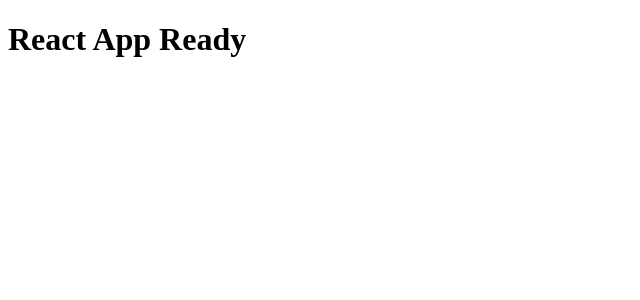
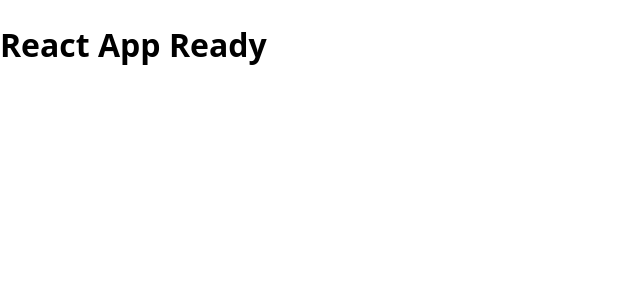
Before and after one commit to BharathAmpo/react-vite-environment, a React (Vite) app: page / in a window 1280 px wide. Shown: the top 300 px of the page, without its empty margins (0-640 px from the left). Built offline with nearby package versions, Linux system fonts and the light colour scheme.

Commit message:
feat: add global styles and wire them at app entry

```diff
--- a/src/main.jsx
+++ b/src/main.jsx
@@ -1,6 +1,12 @@
+import { StrictMode } from 'react'
 import { createRoot } from 'react-dom/client'
 import App from './pages/App.jsx'
+import './styles/global.css'
 
-createRoot(document.getElementById('root')).render(
-  <App />
+const root = createRoot(document.getElementById('root'))
+
+root.render(
+  <StrictMode>
+    <App />
+  </StrictMode>
 )
--- /dev/null
+++ b/src/styles/global.css
@@ -0,0 +1,12 @@
+*,
+*::before,
+*::after {
+  box-sizing: border-box;
+}
+
+body {
+  margin: 0;
+  font-family: system-ui, -apple-system, BlinkMacSystemFont,
+    'Segoe UI', Roboto, Ubuntu, sans-serif;
+  line-height: 1.5;
+}
```
